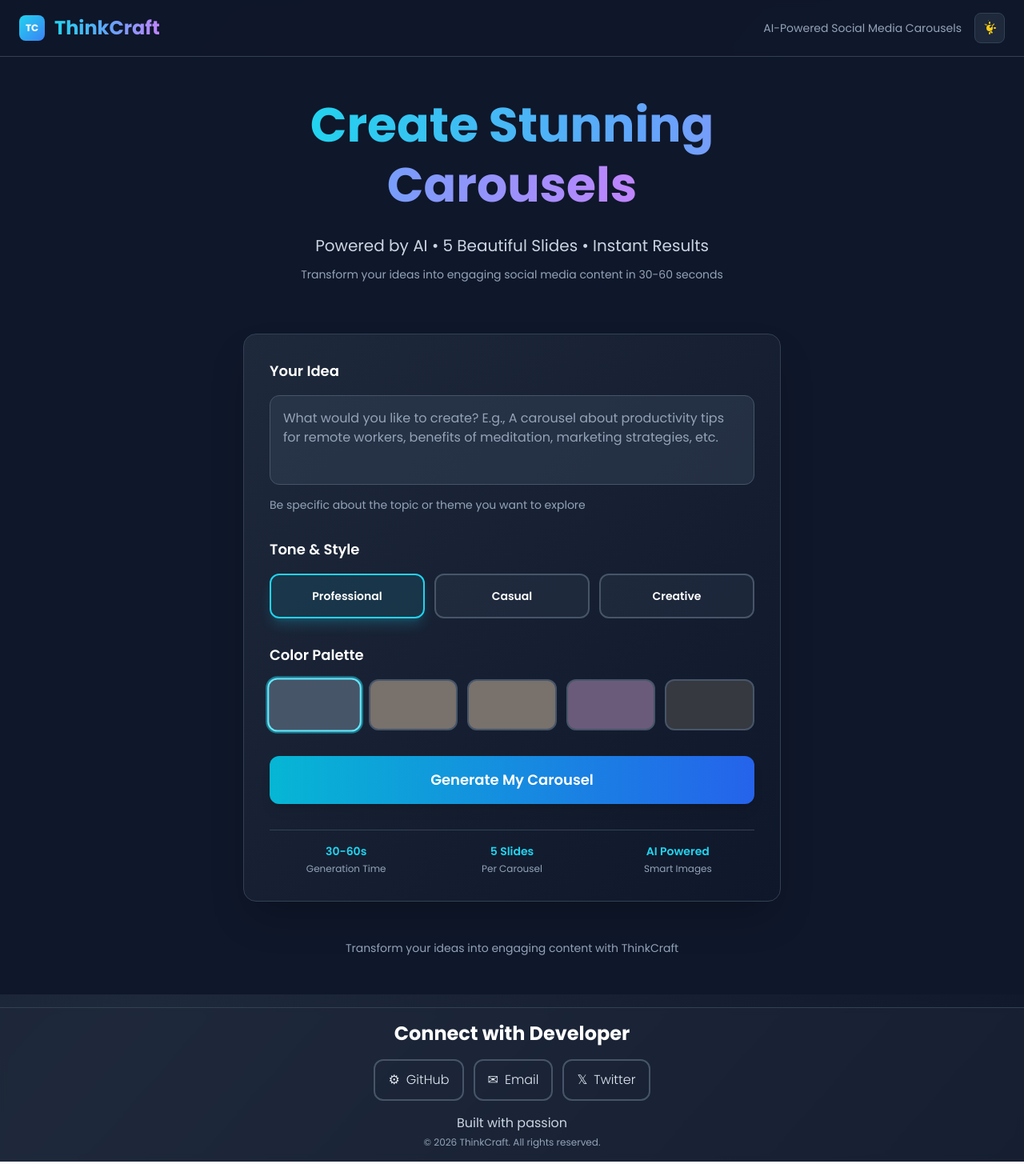
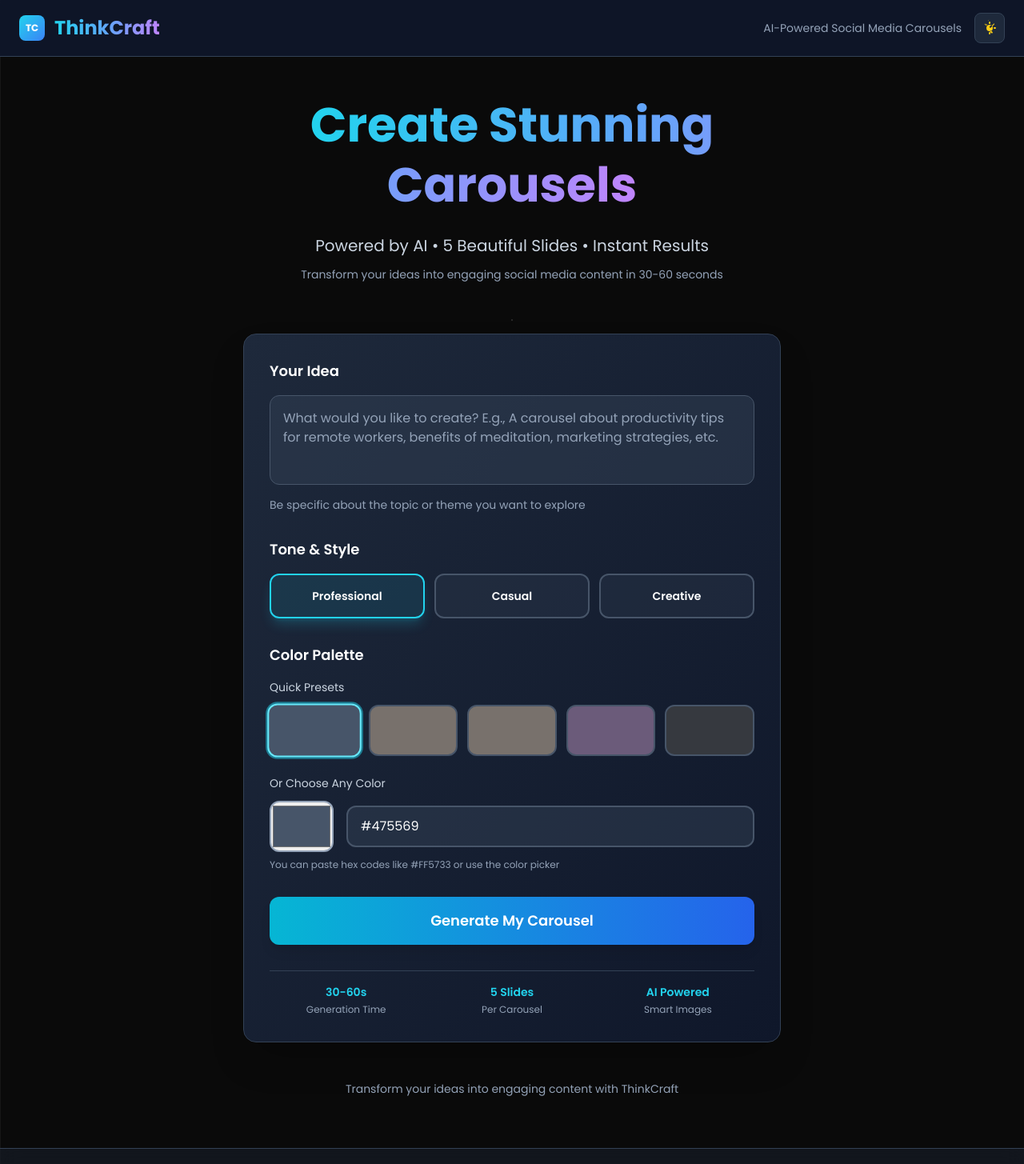
Before and after one commit to neschal-s/Think-Craft, a React (Vite) app in the folder frontend/: page / in a window 1280 px wide. Shown: the top 1455 px of the page at 80% size. Built offline with nearby package versions, Linux system fonts and the light colour scheme; no server answers; the HTML template or start-up script is replaced by a standard one.

Commit message:
changing the background of web

```diff
--- a/frontend/src/App.jsx
+++ b/frontend/src/App.jsx
@@ -11,9 +11,9 @@ function AppContent() {
 
   return (
     <Router>
-      <div className={`min-h-screen transition-colors duration-300 ${theme.colors.bg.primary} ${isDark ? 'bg-gradient-to-br from-slate-900 via-slate-800 to-slate-900' : 'bg-gradient-to-br from-white via-gray-50 to-white'}`}>
+      <div className={`min-h-screen transition-colors duration-300 bg-transparent`}>
         {/* Header */}
-        <header className={`border-b ${theme.colors.border} sticky top-0 z-50 ${isDark ? 'bg-slate-900/95' : 'bg-white/95'} backdrop-blur-sm transition-colors duration-300`}>
+        <header className={`border-b ${theme.colors.border} sticky top-0 z-50 ${isDark ? 'bg-slate-900/95' : 'bg-white/80'} backdrop-blur-md transition-colors duration-300`}>
           <div className="max-w-7xl mx-auto px-6 py-4 flex items-center justify-between">
             <div className="flex items-center gap-3">
               <div className={`w-8 h-8 rounded-lg flex items-center justify-center font-bold text-xs ${isDark ? 'bg-gradient-to-br from-cyan-400 to-blue-500 text-white' : 'bg-gradient-to-br from-blue-600 to-purple-600 text-white'}`}>
--- a/frontend/src/components/CarouselViewer.jsx
+++ b/frontend/src/components/CarouselViewer.jsx
@@ -2,7 +2,7 @@ import React, { useState } from 'react';
 import html2canvas from 'html2canvas';
 import { useTheme } from '../context/ThemeContext';
 
-const CarouselViewer = ({ carousel, palette, selectedFormat }) => {
+const CarouselViewer = ({ carousel, palette, customColor, selectedFormat }) => {
   const { isDark, theme } = useTheme();
   const [currentSlide, setCurrentSlide] = useState(0);
   const [downloading, setDownloading] = useState(false);
@@ -13,9 +13,20 @@ const CarouselViewer = ({ carousel, palette, selectedFormat }) => {
     ocean: { bg: '#0284C7', text: '#FFF', secondary: '#00D9FF' },
     sunset: { bg: '#F97316', text: '#FFF', secondary: '#FFD700' },
     forest: { bg: '#16A34A', text: '#FFF', secondary: '#FFD700' },
+    slate: { bg: '#475569', text: '#FFF', secondary: '#00D9FF' },
+    sage: { bg: '#78716C', text: '#FFF', secondary: '#FFD93D' },
+    stone: { bg: '#78716C', text: '#FFF', secondary: '#FFD93D' },
+    mauve: { bg: '#6B5B7A', text: '#FFF', secondary: '#FFD93D' },
+    charcoal: { bg: '#36393F', text: '#FFF', secondary: '#00D9FF' },
   };
 
-  const colors = paletteColors[palette] || paletteColors.vibrant;
+  // Use customColor if provided, otherwise fall back to palette
+  const bgColor = customColor || paletteColors[palette]?.bg || paletteColors.vibrant.bg;
+  const colors = {
+    bg: bgColor,
+    text: '#FFF',
+    secondary: '#FFD93D'
+  };
   const slides = carousel.slides || [];
   const totalSlides = slides.length;
 
--- a/frontend/src/components/Footer.jsx
+++ b/frontend/src/components/Footer.jsx
@@ -24,7 +24,7 @@ const Footer = () => {
   ];
 
   return (
-    <footer className={`border-t ${theme.colors.border} transition-colors duration-300 mt-4 py-4 ${isDark ? 'bg-slate-800/50 backdrop-blur-sm' : 'bg-gray-50 backdrop-blur-sm'}`}>
+    <footer className={`border-t ${theme.colors.border} transition-colors duration-300 mt-4 py-4 ${isDark ? 'bg-slate-800/40 backdrop-blur-md' : 'bg-white/60 backdrop-blur-md'}`}>
       <div className="max-w-7xl mx-auto px-2">
         <div className="text-center">
           <h3 className={`text-2xl font-bold mb-4 ${theme.colors.text.primary} font-['Poppins']`}>
--- a/frontend/src/context/ThemeContext.jsx
+++ b/frontend/src/context/ThemeContext.jsx
@@ -39,12 +39,12 @@ export const ThemeProvider = ({ children }) => {
     } : {
       // Light mode
       bg: {
-        primary: 'bg-white',
-        secondary: 'bg-gray-50',
-        tertiary: 'bg-gray-100',
-        card: 'bg-gradient-to-br from-white to-gray-50',
+        primary: 'bg-white/70',
+        secondary: 'bg-white/50',
+        tertiary: 'bg-white/40',
+        card: 'bg-white/80 backdrop-blur-sm',
       },
-      border: 'border-gray-200',
+      border: 'border-gray-300',
       text: {
         primary: 'text-gray-900',
         secondary: 'text-gray-700',
--- a/frontend/src/index.css
+++ b/frontend/src/index.css
@@ -10,19 +10,40 @@
 body {
   font-family: 'Poppins', sans-serif;
   @apply text-white;
+  background-color: #050505;
+  background-image:
+    radial-gradient(circle at center, rgba(255,255,255,0.12) 1px, transparent 1px),
+    linear-gradient(to right, rgba(255,255,255,0.05) 1px, transparent 1px);
+  background-size: 26px 26px, 140px 100%;
+  background-position: center;
+  background-attachment: fixed;
 }
 
 html, body, #root {
   @apply w-full h-full;
 }
 
-/* Light mode support */
-.dark body {
-  @apply bg-gradient-to-br from-slate-900 via-slate-800 to-slate-900;
+/* Light mode support - dark dots on light background */
+body:not(.dark) {
+  background-color: #f8f8f8;
+  background-image:
+    radial-gradient(circle at center, rgba(0,0,0,0.12) 1px, transparent 1px),
+    linear-gradient(to right, rgba(0,0,0,0.05) 1px, transparent 1px);
+  background-size: 26px 26px, 140px 100%;
+  background-position: center;
+  background-attachment: fixed;
+  @apply text-gray-900;
 }
 
-body:not(.dark) {
-  @apply bg-gradient-to-br from-white via-gray-50 to-white text-gray-900;
+/* Dark mode support - brighter grid */
+.dark body {
+  background-color: #0a0a0a;
+  background-image:
+    radial-gradient(circle at center, rgba(255,255,255,0.12) 1px, transparent 1px),
+    linear-gradient(to right, rgba(255,255,255,0.05) 1px, transparent 1px);
+  background-size: 26px 26px, 140px 100%;
+  background-position: center;
+  background-attachment: fixed;
 }
 
 /* Modern scrollbar - dark */
@@ -44,7 +65,7 @@ body:not(.dark) {
 }
 
 :not(.dark) ::-webkit-scrollbar-track {
-  @apply bg-gray-50;
+  @apply bg-transparent;
 }
 
 :not(.dark) ::-webkit-scrollbar-thumb {
--- a/frontend/src/pages/FormPage.jsx
+++ b/frontend/src/pages/FormPage.jsx
@@ -8,6 +8,7 @@ const FormPage = () => {
   const { isDark, theme } = useTheme();
   const [prompt, setPrompt] = useState('');
   const [palette, setPalette] = useState('slate');
+  const [customColor, setCustomColor] = useState('#475569');
   const [tone, setTone] = useState('professional');
   const [loading, setLoading] = useState(false);
   const [error, setError] = useState('');
@@ -54,6 +55,7 @@ const FormPage = () => {
 
       localStorage.setItem('carousel', JSON.stringify(carousel));
       localStorage.setItem('palette', palette);
+      localStorage.setItem('customColor', customColor);
       localStorage.setItem('tone', tone);
 
       navigate('/viewer');
@@ -78,7 +80,7 @@ const FormPage = () => {
   };
 
   return (
-    <div className={`min-h-screen flex items-center justify-center p-4 py-12 transition-colors duration-300 ${theme.colors.bg.primary}`}>
+    <div className={`min-h-screen flex items-center justify-center p-4 py-12 transition-colors duration-300 bg-transparent`}>
       <div className="w-full max-w-2xl">
         {/* Hero Section */}
         <div className="text-center mb-16">
@@ -131,12 +133,19 @@ const FormPage = () => {
             {/* Color Palette */}
             <div>
               <label className={`block text-lg font-semibold ${theme.colors.text.primary} mb-4`}>Color Palette</label>
+
+              {/* Preset Colors */}
+              <div className="mb-6">
+                <p className={`text-sm ${theme.colors.text.secondary} mb-3`}>Quick Presets</p>
                 <div className="grid grid-cols-5 gap-3">
                   {Object.entries(palettes).map(([key, pal]) => (
                     <button
                       key={key}
                       type="button"
-                    onClick={() => setPalette(key)}
+                      onClick={() => {
+                        setPalette(key);
+                        setCustomColor(pal.bg);
+                      }}
                       disabled={loading}
                       className={`h-16 rounded-xl border-2 transition duration-200 transform hover:scale-105 ${
                         palette === key
@@ -151,6 +160,43 @@ const FormPage = () => {
                       title={pal.name}
                     />
                   ))}
+                </div>
+              </div>
+
+              {/* Custom Color Picker */}
+              <div>
+                <p className={`text-sm ${theme.colors.text.secondary} mb-3`}>Or Choose Any Color</p>
+                <div className="flex items-center gap-4">
+                  <input
+                    type="color"
+                    value={customColor}
+                    onChange={(e) => {
+                      setCustomColor(e.target.value);
+                      setPalette('custom');
+                    }}
+                    disabled={loading}
+                    className="w-20 h-16 rounded-xl border-2 border-slate-400 cursor-pointer"
+                  />
+                  <div className="flex-1">
+                    <input
+                      type="text"
+                      value={customColor}
+                      onChange={(e) => {
+                        if (/^#[0-9A-F]{6}$/i.test(e.target.value)) {
+                          setCustomColor(e.target.value);
+                          setPalette('custom');
+                        }
+                      }}
+                      placeholder="#000000"
+                      disabled={loading}
+                      className={`w-full px-4 py-3 rounded-xl border-2 transition focus:outline-none focus:ring-2 ${isDark
+                        ? 'bg-slate-700/50 border-slate-600 text-white placeholder-slate-400 focus:border-cyan-400 focus:ring-cyan-400/20'
+                        : 'bg-white border-gray-300 text-gray-900 placeholder-gray-500 focus:border-blue-500 focus:ring-blue-500/20'
+                      }`}
+                    />
+                  </div>
+                </div>
+                <p className={`text-xs ${theme.colors.text.tertiary} mt-2`}>You can paste hex codes like #FF5733 or use the color picker</p>
               </div>
             </div>
 
--- a/frontend/src/pages/ViewerPage.jsx
+++ b/frontend/src/pages/ViewerPage.jsx
@@ -9,6 +9,7 @@ const ViewerPage = () => {
   const { isDark, theme } = useTheme();
   const [carousel, setCarousel] = useState(null);
   const [palette, setPalette] = useState('slate');
+  const [customColor, setCustomColor] = useState('#475569');
   const [tone, setTone] = useState('professional');
   const [selectedFormat, setSelectedFormat] = useState('1:1');
   const [formatCarousels, setFormatCarousels] = useState({});
@@ -17,6 +18,7 @@ const ViewerPage = () => {
   useEffect(() => {
     const saved = localStorage.getItem('carousel');
     const savedPalette = localStorage.getItem('palette');
+    const savedCustomColor = localStorage.getItem('customColor');
     const savedTone = localStorage.getItem('tone');
 
     if (!saved) {
@@ -27,6 +29,7 @@ const ViewerPage = () => {
     const parsedCarousel = JSON.parse(saved);
     setCarousel(parsedCarousel);
     setPalette(savedPalette || 'slate');
+    setCustomColor(savedCustomColor || '#475569');
     setTone(savedTone || 'professional');
 
     setFormatCarousels({ '1:1': parsedCarousel });
@@ -68,7 +71,7 @@ const ViewerPage = () => {
 
   if (!carousel) {
     return (
-      <div className={`flex items-center justify-center min-h-screen transition-colors duration-300 ${theme.colors.bg.primary}`}>
+      <div className={`flex items-center justify-center min-h-screen transition-colors duration-300 bg-transparent`}>
         <div className="text-center">
           <div className={`animate-spin h-12 w-12 border-4 rounded-full mx-auto mb-4 ${isDark ? 'border-cyan-400 border-t-transparent' : 'border-blue-600 border-t-transparent'}`}></div>
           <p className={theme.colors.text.tertiary}>Loading your carousel...</p>
@@ -80,7 +83,7 @@ const ViewerPage = () => {
   const currentCarousel = formatCarousels[selectedFormat] || carousel;
 
   return (
-    <div className={`min-h-screen py-12 px-4 transition-colors duration-300 ${theme.colors.bg.primary}`}>
+    <div className={`min-h-screen py-12 px-4 transition-colors duration-300 bg-transparent`}>
       <div className="max-w-6xl mx-auto">
         {/* Header */}
         <div className="mb-12 text-center">
@@ -109,6 +112,7 @@ const ViewerPage = () => {
             <CarouselViewer
               carousel={currentCarousel}
               palette={palette}
+              customColor={customColor}
               selectedFormat={selectedFormat}
             />
           </div>
```
Lines whose indentation alone changed are shown as unchanged.
